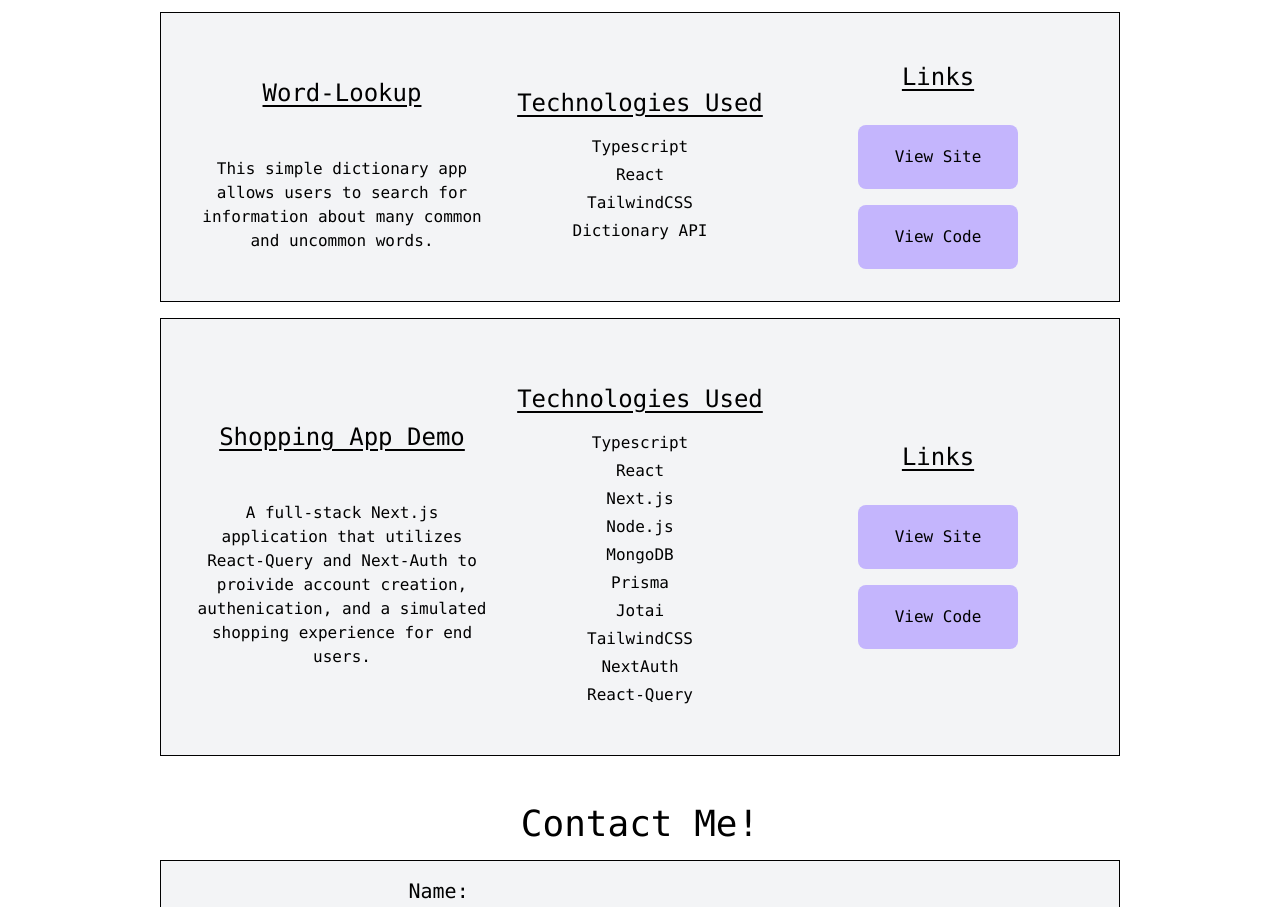
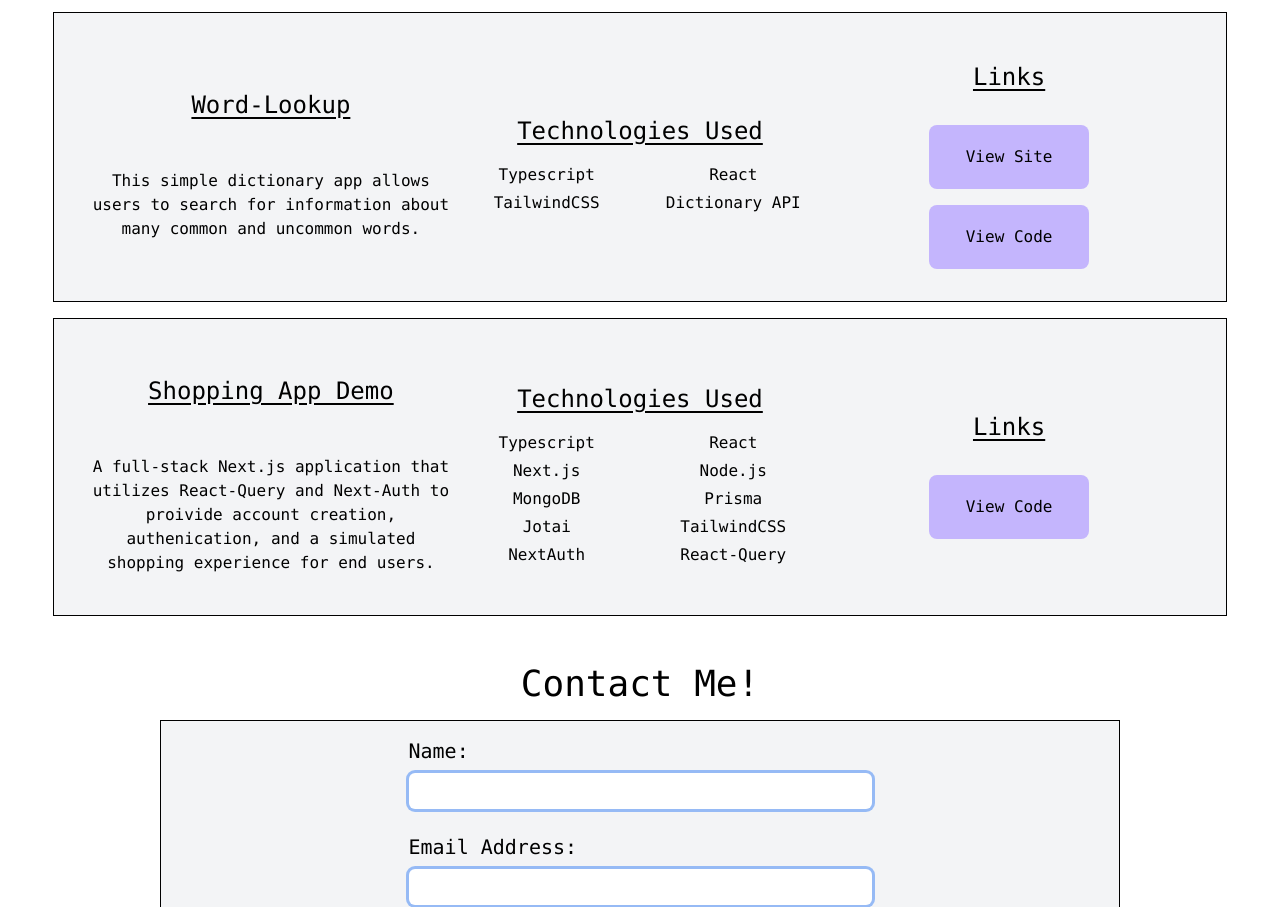
Before and after one commit to KensProjects/kensprojects-portfolio, a Next.js app: page / in a window 1280 px wide. Shown: the part 540-1447 px from the top of the page. Built offline with nearby package versions, Linux system fonts and the light colour scheme.

Commit message:
modified:   app/components/projects/ProjectCollection.tsx modified:   app/components/projects/ProjectComponent.tsx renamed:    app/config/exports/PonjectConfig.ts -> app/config/exports/ProjectConfig.ts

```diff
--- a/app/components/projects/ProjectCollection.tsx
+++ b/app/components/projects/ProjectCollection.tsx
@@ -2,11 +2,11 @@
 
 import { useState } from "react";
 
-import { TProject } from "../../config/exports/PonjectConfig";
+import { TProject } from "../../config/exports/ProjectConfig";
 
 import ProjectComponent from "./ProjectComponent";
 
-import { projectsInfo } from "../../config/exports/PonjectConfig";
+import { projectsInfo } from "../../config/exports/ProjectConfig";
 
 export default function ProjectCollection() {
   const [projects] = useState<TProject[]>(projectsInfo);
--- a/app/components/projects/ProjectComponent.tsx
+++ b/app/components/projects/ProjectComponent.tsx
@@ -16,7 +16,7 @@ export default function ProjectComponent({
   technologies: string[];
 }) {
   return (
-    <div className="h-fit sm:w-3/4  w-full border border-black text-center grid grid-cols-1 md:grid-cols-3 justify-between items-center text-black p-8 bg-gray-100">
+    <div className="h-fit sm:w-11/12 w-full border border-black text-center grid grid-cols-1 md:grid-cols-3 justify-between items-center text-black p-8 bg-gray-100">
       <div className="flex flex-col justify-center items-center h-full w-auto gap-8">
         <div className=" py-4 underline-offset-4 underline text-2xl">
           {title}
@@ -27,7 +27,7 @@ export default function ProjectComponent({
         <div className=" py-4 underline-offset-4 underline text-2xl">
           Technologies Used
         </div>
-        <ul className="list-inside grid grid-cols-1 justify-center items-center list-none h-fit w-full text-center gap-1">
+        <ul className="list-inside grid grid-cols-2 justify-center items-center list-none h-fit w-full text-center gap-1">
           {technologies.map((technology: string, i) => {
             return <li key={i}>{technology}</li>;
           })}
@@ -36,14 +36,14 @@ export default function ProjectComponent({
 
       <div className="flex gap-4 full justify-center items-center flex-col">
         <div className=" py-4 underline-offset-4 underline text-2xl">Links</div>
-        <a
+        {link && <a
           href={linkHref}
           target="_blank"
           rel="noopener nofererer"
           className="bg-violet-300 hover:bg-violet-200 duration-75 ease-in-out w-40 h-16 rounded-lg flex justify-center items-center"
         >
           {link}
-        </a>
+        </a>}
         <a
           href={code}
           target="_blank"
--- a/app/config/exports/PonjectConfig.ts
+++ b/app/config/exports/ProjectConfig.ts
@@ -35,7 +35,7 @@ export const projectsInfo: TProject[] = [
   {
     title: "Shopping App Demo",
     body: "A full-stack Next.js application that utilizes React-Query and Next-Auth to proivide account creation, authenication, and a simulated shopping experience for end users.",
-    link: "View Site",
+    // link: "View Site",
     code: "https://github.com/KensProjects/shopping-app-demo",
     technologies: [
       "Typescript",
```
